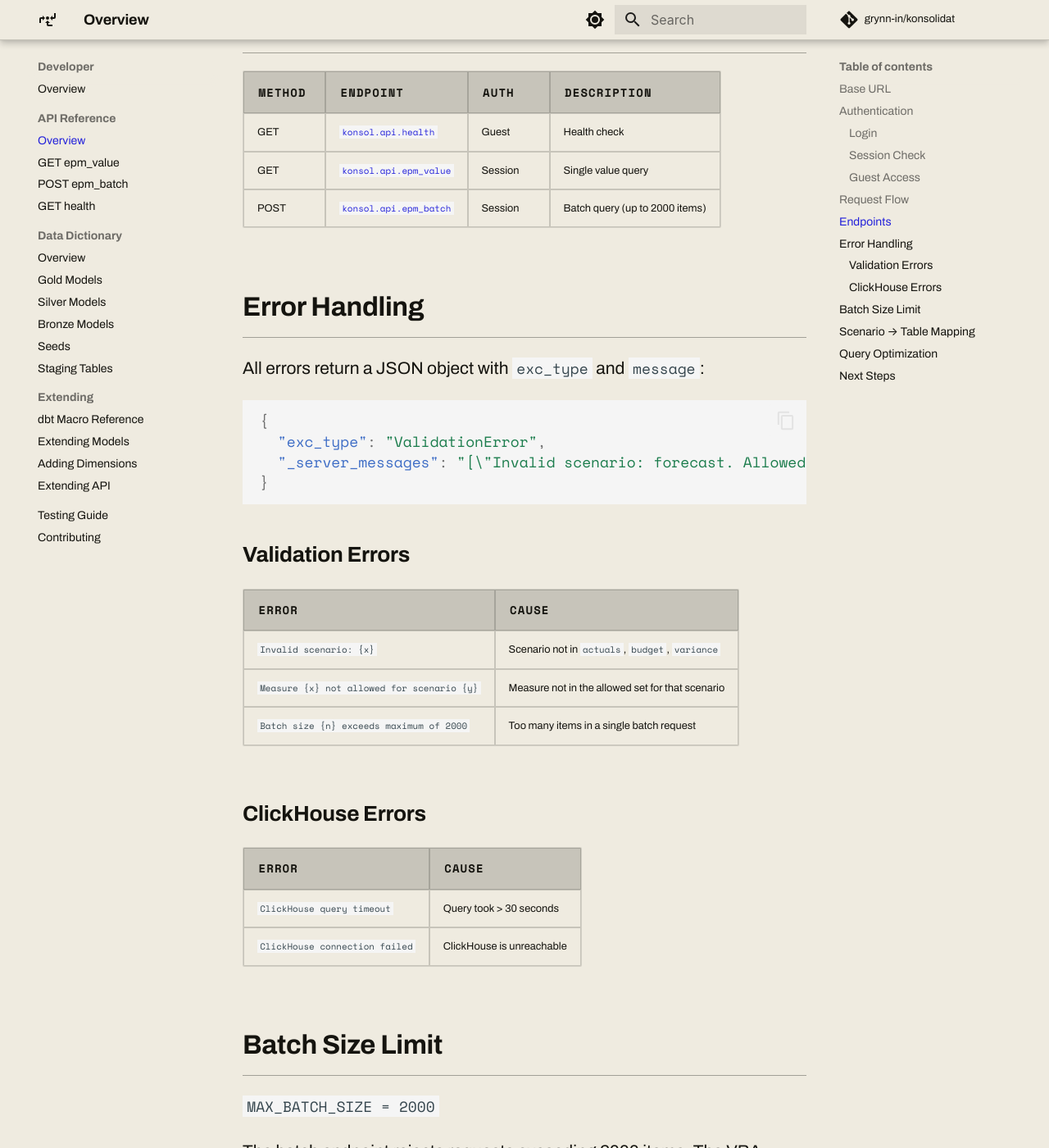
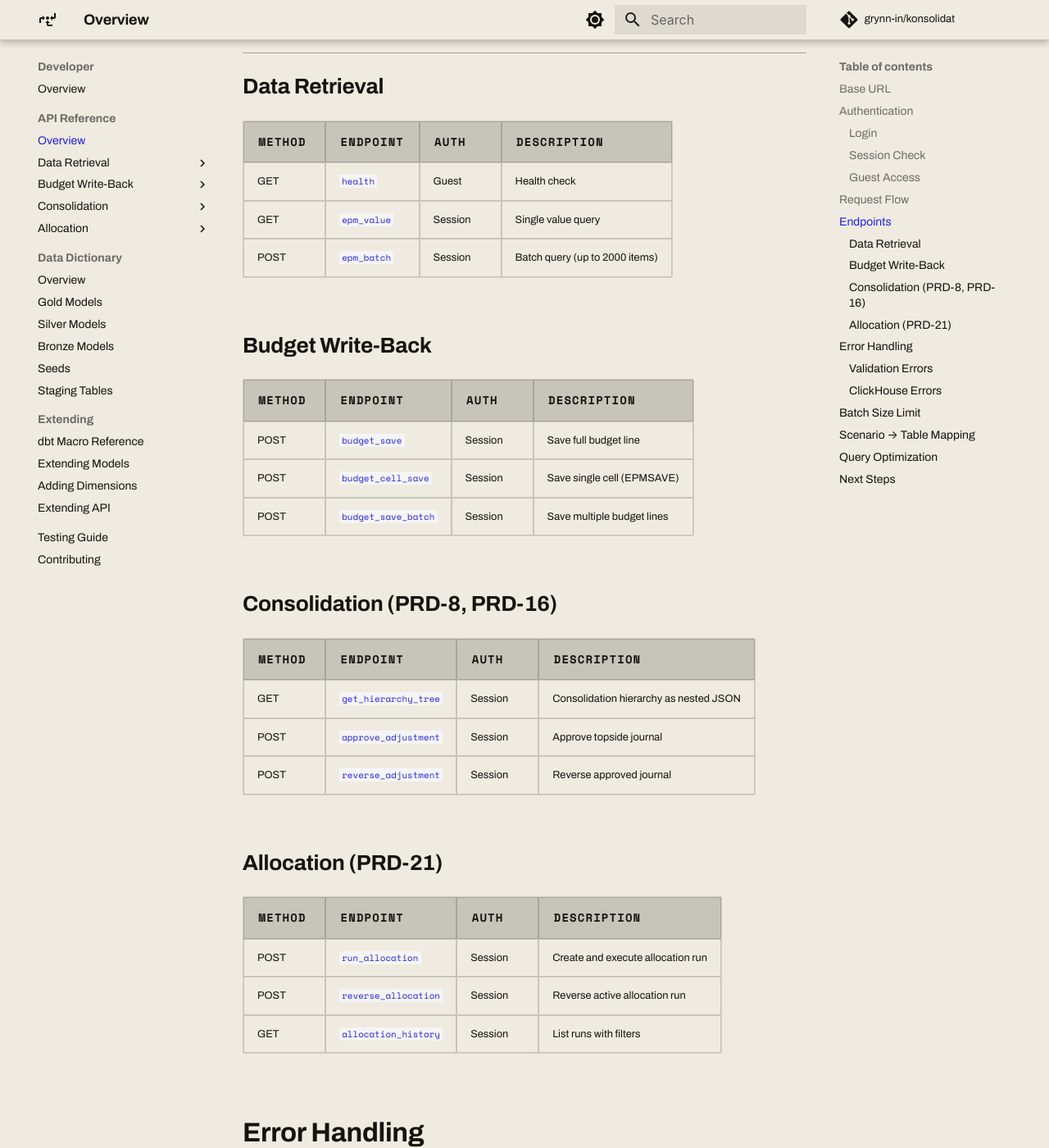
Before and after one commit to grynn-in/konsolidat, an MkDocs documentation site: the page built from docs/api-reference/api-overview.md, in a window 1280 px wide and 1400 px high, scrolled down 1987 px. Shown: the whole window at 82% size. Built offline with MkDocs 1.6.1 and Material for MkDocs 9.7.7, drawn with Linux system fonts in a browser that asks for light colours; comment, search, counter and statistics services are not loaded; some of the changed text lies outside the part shown.

Commit message:
docs: add full API reference for budget, consolidation, and allocation endpoints
New API doc pages: budget_save, budget_cell_save, budget_save_batch,
get_hierarchy_tree, approve_adjustment, reverse_adjustment,
run_allocation, reverse_allocation, allocation_history.

Updated api-overview.md with grouped endpoint table and mkdocs.yml
nav with Data Retrieval / Budget / Consolidation / Allocation sections.

Co-Authored-By: Claude Opus 4.6 <noreply@anthropic.com>

```diff
--- a/docs/api-reference/api-overview.md
+++ b/docs/api-reference/api-overview.md
@@ -53,11 +53,37 @@ sequenceDiagram
 
 ## Endpoints
 
+### Data Retrieval
+
 | Method | Endpoint | Auth | Description |
 |--------|----------|------|-------------|
-| GET | [`konsol.api.health`](api-health.md) | Guest | Health check |
-| GET | [`konsol.api.epm_value`](api-epm-value.md) | Session | Single value query |
-| POST | [`konsol.api.epm_batch`](api-epm-batch.md) | Session | Batch query (up to 2000 items) |
+| GET | [`health`](api-health.md) | Guest | Health check |
+| GET | [`epm_value`](api-epm-value.md) | Session | Single value query |
+| POST | [`epm_batch`](api-epm-batch.md) | Session | Batch query (up to 2000 items) |
+
+### Budget Write-Back
+
+| Method | Endpoint | Auth | Description |
+|--------|----------|------|-------------|
+| POST | [`budget_save`](api-budget-save.md) | Session | Save full budget line |
+| POST | [`budget_cell_save`](api-budget-cell-save.md) | Session | Save single cell (EPMSAVE) |
+| POST | [`budget_save_batch`](api-budget-save-batch.md) | Session | Save multiple budget lines |
+
+### Consolidation (PRD-8, PRD-16)
+
+| Method | Endpoint | Auth | Description |
+|--------|----------|------|-------------|
+| GET | [`get_hierarchy_tree`](api-hierarchy.md) | Session | Consolidation hierarchy as nested JSON |
+| POST | [`approve_adjustment`](api-approve-adjustment.md) | Session | Approve topside journal |
+| POST | [`reverse_adjustment`](api-reverse-adjustment.md) | Session | Reverse approved journal |
+
+### Allocation (PRD-21)
+
+| Method | Endpoint | Auth | Description |
+|--------|----------|------|-------------|
+| POST | [`run_allocation`](api-run-allocation.md) | Session | Create and execute allocation run |
+| POST | [`reverse_allocation`](api-reverse-allocation.md) | Session | Reverse active allocation run |
+| GET | [`allocation_history`](api-allocation-history.md) | Session | List runs with filters |
 
 ## Error Handling
 
@@ -105,6 +131,26 @@ The batch endpoint groups requests by `(scenario, measure, period_tuple, has_cos
 
 ## Next Steps
 
+**Data Retrieval:**
+
 - [GET epm_value](api-epm-value.md) — Single value endpoint
 - [POST epm_batch](api-epm-batch.md) — Batch endpoint
 - [GET health](api-health.md) — Health check
+
+**Budget Write-Back:**
+
+- [POST budget_save](api-budget-save.md) — Save full budget line
+- [POST budget_cell_save](api-budget-cell-save.md) — Save single cell (EPMSAVE)
+- [POST budget_save_batch](api-budget-save-batch.md) — Save multiple lines
+
+**Consolidation:**
+
+- [GET get_hierarchy_tree](api-hierarchy.md) — Hierarchy as nested JSON
+- [POST approve_adjustment](api-approve-adjustment.md) — Approve topside journal
+- [POST reverse_adjustment](api-reverse-adjustment.md) — Reverse approved journal
+
+**Allocation:**
+
+- [POST run_allocation](api-run-allocation.md) — Create and execute run
+- [POST reverse_allocation](api-reverse-allocation.md) — Reverse active run
+- [GET allocation_history](api-allocation-history.md) — Run history
--- a/mkdocs.yml
+++ b/mkdocs.yml
@@ -81,9 +81,22 @@ nav:
       - Overview: developer-guide/developer-overview.md
       - API Reference:
           - Overview: api-reference/api-overview.md
-          - GET epm_value: api-reference/api-epm-value.md
-          - POST epm_batch: api-reference/api-epm-batch.md
-          - GET health: api-reference/api-health.md
+          - Data Retrieval:
+              - GET health: api-reference/api-health.md
+              - GET epm_value: api-reference/api-epm-value.md
+              - POST epm_batch: api-reference/api-epm-batch.md
+          - Budget Write-Back:
+              - POST budget_save: api-reference/api-budget-save.md
+              - POST budget_cell_save: api-reference/api-budget-cell-save.md
+              - POST budget_save_batch: api-reference/api-budget-save-batch.md
+          - Consolidation:
+              - GET get_hierarchy_tree: api-reference/api-hierarchy.md
+              - POST approve_adjustment: api-reference/api-approve-adjustment.md
+              - POST reverse_adjustment: api-reference/api-reverse-adjustment.md
+          - Allocation:
+              - POST run_allocation: api-reference/api-run-allocation.md
+              - POST reverse_allocation: api-reference/api-reverse-allocation.md
+              - GET allocation_history: api-reference/api-allocation-history.md
       - Data Dictionary:
           - Overview: data-dictionary/data-dictionary-overview.md
           - Gold Models: data-dictionary/gold-models.md
```
Also changed, not shown: docs/api-reference/api-allocation-history.md (added, +83 -0 lines), docs/api-reference/api-approve-adjustment.md (added, +58 -0 lines), docs/api-reference/api-budget-cell-save.md (added, +81 -0 lines), docs/api-reference/api-budget-save-batch.md (added, +66 -0 lines), docs/api-reference/api-budget-save.md (added, +87 -0 lines), docs/api-reference/api-hierarchy.md (added, +84 -0 lines), docs/api-reference/api-reverse-adjustment.md (added, +67 -0 lines), docs/api-reference/api-reverse-allocation.md (added, +66 -0 lines), docs/api-reference/api-run-allocation.md (added, +60 -0 lines).
